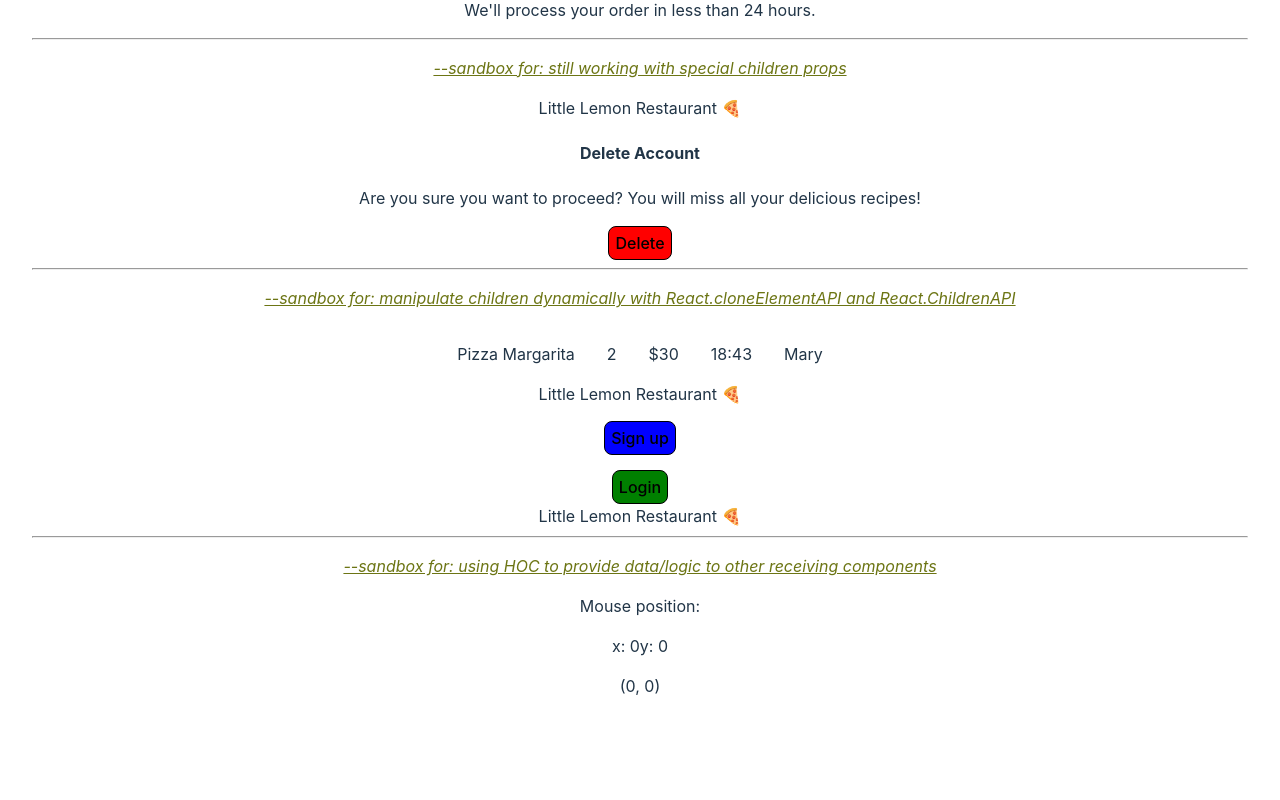
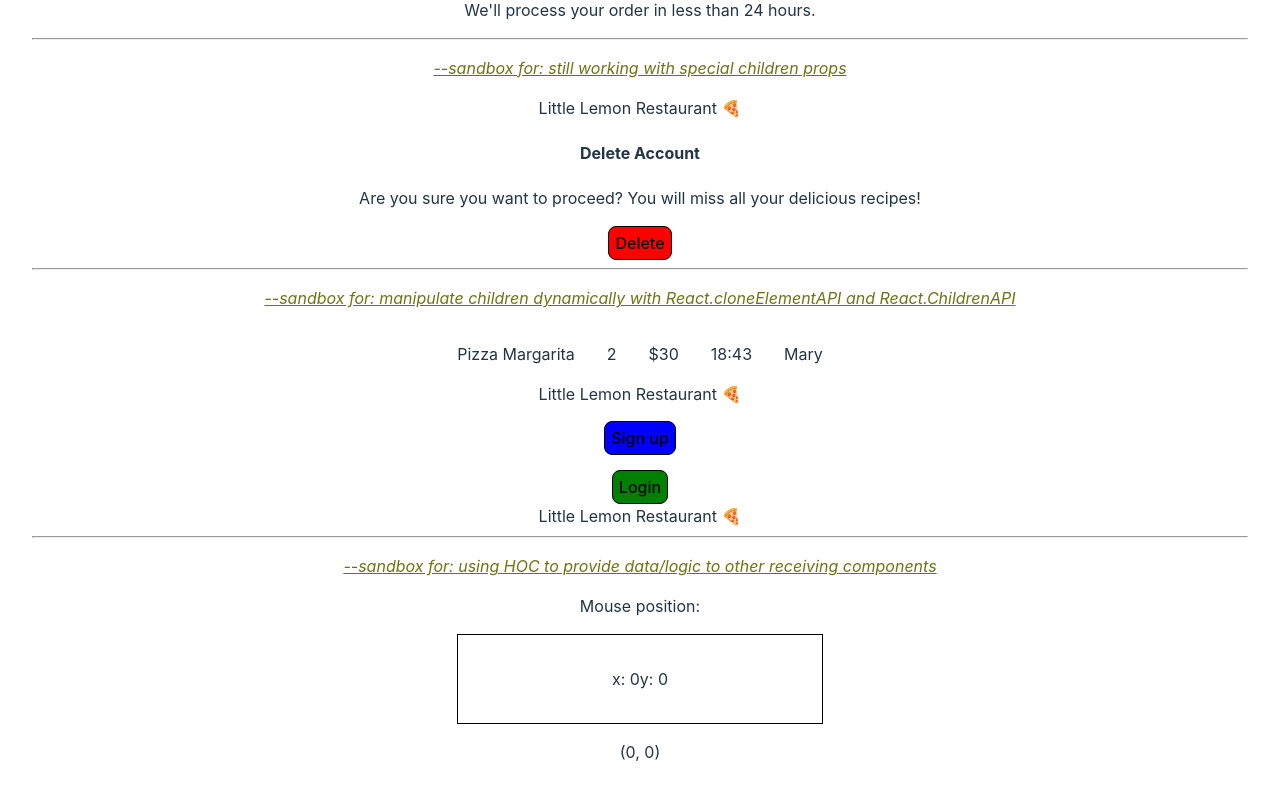
Before and after one commit to ZakariAdamu/advanced-react_react-hooks, a React (Vite) app: page / in a window 1280 px wide. Shown: the part 2287-3087 px from the top of the page. Before the commit the page ends 3033 px from the top, so only its background shows below. Built offline with nearby package versions, Linux system fonts and the light colour scheme; no server answers.

Commit message:
Add: add CSS styles to my HOC children components

```diff
--- a/src/App.css
+++ b/src/App.css
@@ -75,3 +75,18 @@
 .SecondaryButton {
   background-color: green;
 }
+
+
+.RowMousePosition {
+  display: flex;
+  justify-content: center;
+  border: 1px solid black;
+  padding: 2em;
+  margin-inline: auto;
+  width: 300px;
+  /* background-color: #242424; */
+}
+
+.RowMousePosition span {
+  display: block;
+}
```
